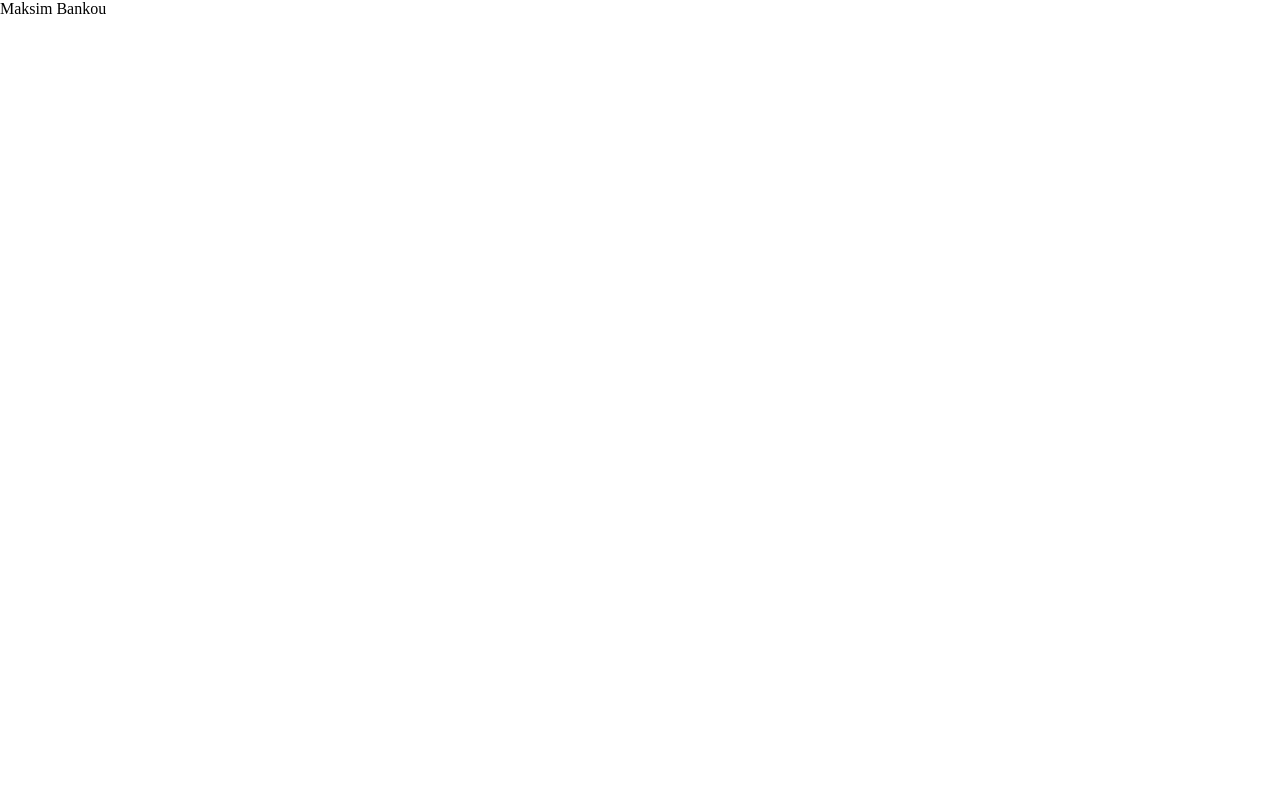
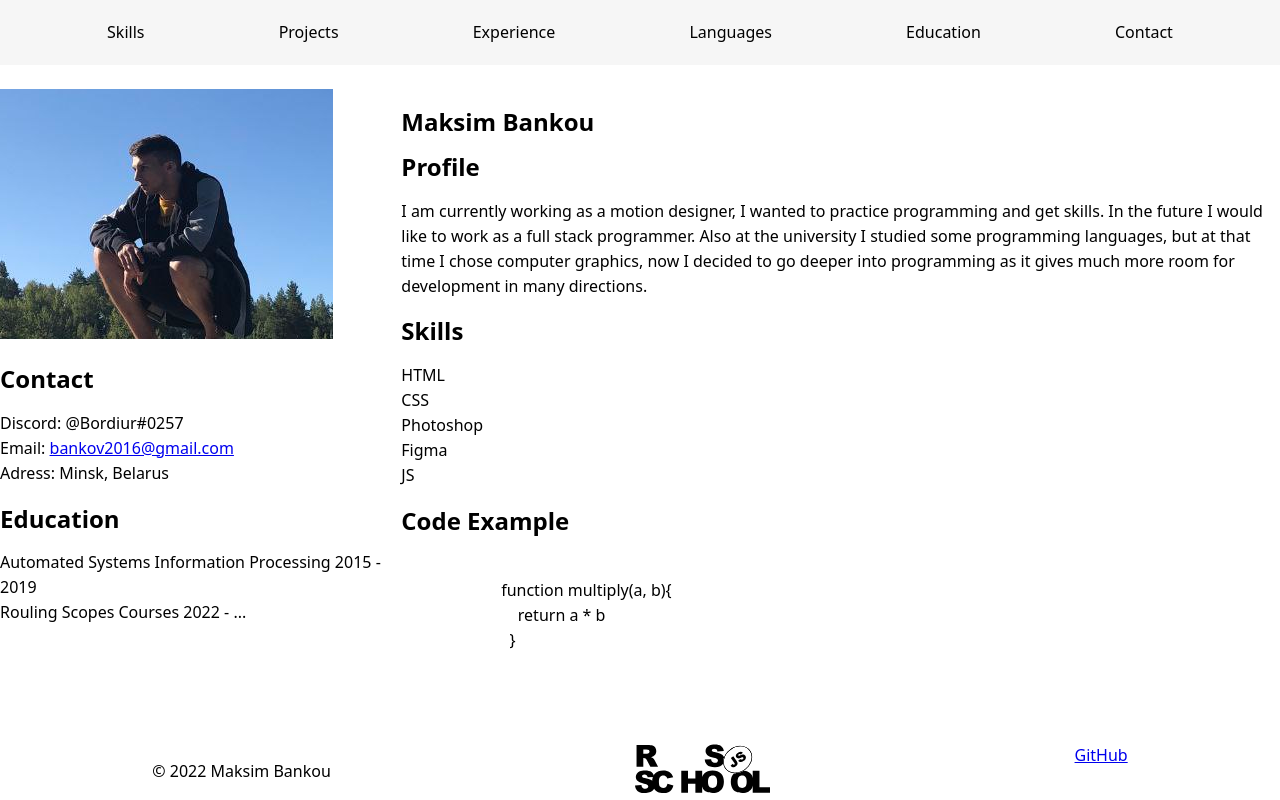
Before and after one commit to MaksimBankou/rsschool-cv, a plain HTML site: page index.html in a window 1280 px wide. Drawn offline with Linux system fonts and the light colour scheme.

Commit message:
add picture

```diff
--- a/css/style.css
+++ b/css/style.css
@@ -1,4 +1,71 @@
-*{
+* {
+    box-sizing: border-box;
+    scroll-behavior: smooth;
+    padding: 0;
+    font-family: system-ui, -apple-system, BlinkMacSystemFont, 'Segoe UI', Roboto, Oxygen, Ubuntu, Cantarell, 'Open Sans', 'Helvetica Neue', sans-serif;
+    line-height: 25px;
+    list-style: none;
+}
+
+.body-page {
+    min-height: 100vh;
     margin: 0;
     padding: 0;
+    display: flex;
+    flex-direction: column;
+    justify-content: space-between;
 }
+
+.header {
+    width: 100%;
+    height: 50%;
+    background-color: #f6f6f6;
+}
+
+.container {
+    max-width: 1440px;
+    margin: 0 auto;
+    display: flex;
+    justify-content: space-around;
+}
+
+.nav-list {
+    display: flex;
+    justify-content: space-around;
+    align-items: center;
+    padding: 20px;
+    margin: 0 20px;
+}
+
+.nav-item {
+    padding: 0 10px;
+}
+
+.nav-item-link{
+    color: black;
+    text-decoration: none;
+    transition-property: all;
+}
+
+.nav-item-link:hover {
+    text-decoration: underline rgba(177, 177, 4, 0.847);
+    font-size: 25px;
+    transition: ease-in 0.2s;
+}
+.left-side {
+    width: 100%;
+}
+.image {
+    margin: 0;
+    padding: 0;
+    height: min-content;
+    width: 100%;
+}
+.photo-profile {
+    object-fit: none;
+}
+
+.footer {
+    display: flex;
+    justify-content: space-around;
+}
--- a/index.html
+++ b/index.html
@@ -5,9 +5,87 @@
     <meta http-equiv="X-UA-Compatible" content="IE=edge">
     <meta name="viewport" content="width=device-width, initial-scale=1.0">
     <link rel="stylesheet" href="css/style.css">
-    <title>Document</title>
+    <link rel="icon" href="assets/ico/favicon.ico">
+    <link rel="preconnect" href="https://fonts.googleapis.com">
+    <link rel="preconnect" href="https://fonts.gstatic.com" crossorigin>
+    <link href="https://fonts.googleapis.com/css2?family=Roboto&display=swap" rel="stylesheet">
+    <title>cv</title>
 </head>
-<body>
-    <p>Maksim Bankou</p>
+<body class="body-page">
+    <header class="header">
+            <nav class="nav">
+                <ul class="nav-list">
+                    <li class="nav-item"><a href="#skills" class="nav-item-link">Skills</a></li>
+                    <li class="nav-item"><a href="#projects" class="nav-item-link">Projects</a></li>
+                    <li class="nav-item"><a href="#experience" class="nav-item-link">Experience</a></li>
+                    <li class="nav-item"><a href="#languages" class="nav-item-link">Languages</a></li>
+                    <li class="nav-item"><a href="#education" class="nav-item-link">Education</a></li>
+                    <li class="nav-item"><a href="#contact" class="nav-item-link">Contact</a></li>
+                </ul>
+            </nav>
+    </header>
+    <main class="container">
+        <div class="left-side">
+            <figure class="image">
+                <img src="assets/img/photo_2022-12-17_18-05-54.jpg" alt="photo profile" height="250px" class="photo-profile">
+            </figure>
+            <section class="contact">
+                <h2 id="contact">Contact</h2>
+                <ul class="contact-list">
+                    <li class="contact-item">Discord: @Bordiur#0257</li>
+                    <li class="contact-item">Email: <a href="bankov2016@gmail.com">bankov2016@gmail.com</a></li>
+                    <li class="contact-item">Adress: Minsk, Belarus</li>
+                </ul>
+            </section>
+            <section class="education">
+                <h2 id="education">Education</h2>
+                <ul class="education-list">
+                    <li class="education-item">Automated Systems Information Processing 2015 - 2019</li>
+                    <li class="education-item">Rouling Scopes Courses 2022 - ...</li>
+                </ul>
+            </section>
+        </div>
+        <div class="right-side">
+            <section class="page-name">
+                <h1>Maksim Bankou</h1>
+            </section>
+            <section class="profile">
+                <h2 class="title-profile">
+                    Profile
+                </h2>
+                <p>I am currently working as a motion designer, I wanted to practice programming and get skills.
+                    In the future I would like to work as a full stack programmer. Also at the university I studied some programming languages,
+                    but at that time I chose computer graphics, now I decided to go deeper into programming as it gives much more room for development
+                    in many directions.</p>
+            </section>
+            <section class="skills">
+                <h2 class="title-scills" id="skills">
+                    Skills
+                </h2>
+                <ul class="list-skills">
+                    <li class="skills-items">HTML</li>
+                    <li class="skills-items">CSS</li>
+                    <li class="skills-items">Photoshop</li>
+                    <li class="skills-items">Figma</li>
+                    <li class="skills-items">JS</li>
+                </ul>
+            </section>
+            <section class="code-example">
+                <h2>Code Example</h2>
+                <pre>
+                    <code data-language="javascript">
+                        function multiply(a, b){
+                            return a * b
+                          }
+                    </code>
+                </pre>
+            </section>
+        </div>
+    </main>
+    <footer class="footer">
+        <p>&copy 2022 Maksim Bankou</p>
+        <a href="https://rs.school/js/"><img src="assets/svg/rs_school_js.svg" alt="picture rs_school" height="50px"></a>
+        <a href="https://github.com/MaksimBankou/rsschool-cv/tree/rsschool-cv-html">GitHub</a>
+    </footer>
 </body>
 </html>
```
Also changed, not shown: assets/ico/favicon.ico (added), assets/img/photo_2022-12-17_18-05-54.jpg (added), assets/svg/rs_school_js.svg (added).
